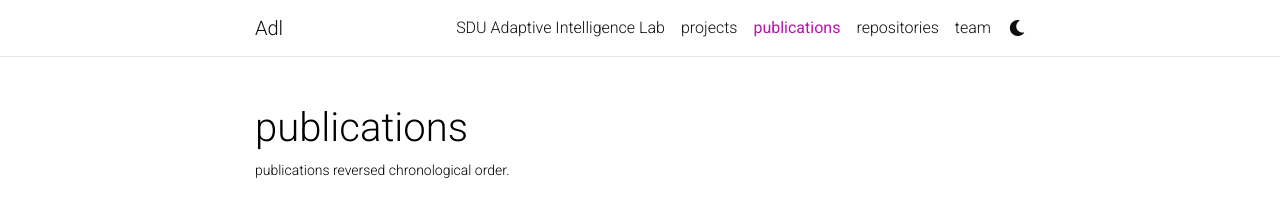
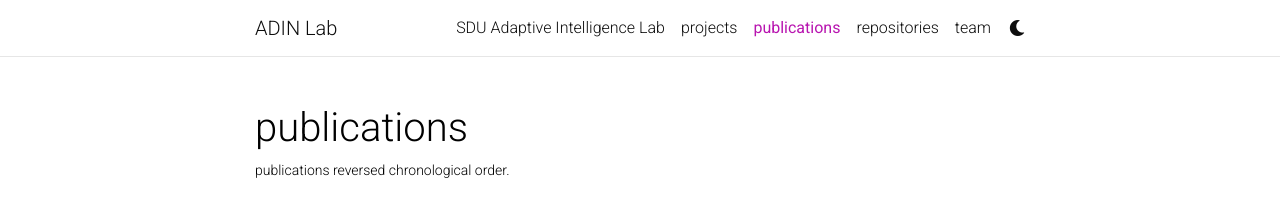
Before and after one commit to nicklaswerge/web, a Jekyll site: the page built from _pages/publications.md, in a window 1280 px wide. Shown: the top 210 px of the page. Built offline with Jekyll 4.4.1, drawn with Linux system fonts in a browser that asks for light colours; full-size pictures stand in for the smaller copies a plugin makes; comment, search, counter and statistics services are not loaded; a style sheet for code colours, icons or effects is not loaded.

Commit message:
Update _config.yml

```diff
--- a/_config.yml
+++ b/_config.yml
@@ -2,8 +2,8 @@
 # Site settings
 # -----------------------------------------------------------------------------
 
-title: Adaptive Intelligence Lab # the website title (if blank, full name will be used instead)
-short_name: Adl # the website shortname (for navbar if blank, title will be used instead)
+title: The Adaptive Intelligence Lab # the website title (if blank, full name will be used instead)
+short_name: ADIN Lab # the website shortname (for navbar if blank, title will be used instead)
 first_name: SDU
 middle_name:
 last_name: Adaptive Intelligence Lab
```
